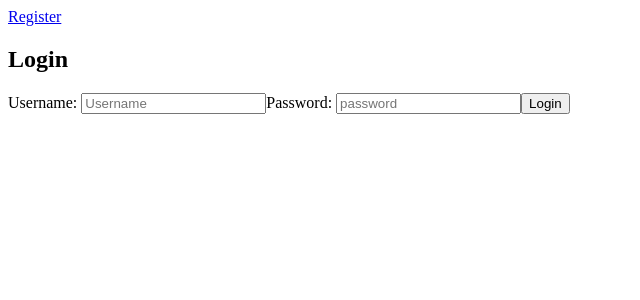
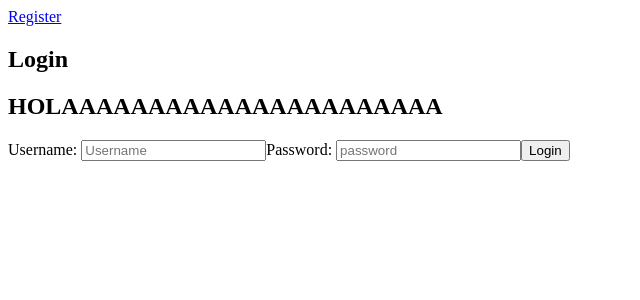
Before and after one commit to Tsammet/restaurantSCfr, a React (Create React App) app: page /Login in a window 1280 px wide. Shown: the top 300 px of the page, without its empty margins (0-640 px from the left). Built offline with nearby package versions, Linux system fonts and the light colour scheme.

Commit message:
HOLA PRUEBA

```diff
--- a/package.json
+++ b/package.json
@@ -9,7 +9,7 @@
     "react": "^18.3.1",
     "react-dom": "^18.3.1",
     "react-router-dom": "^6.28.0",
-    "react-scripts": "5.0.1",
+    "react-scripts": "^5.0.1",
     "web-vitals": "^2.1.4"
   },
   "scripts": {
--- a/src/user/login.js
+++ b/src/user/login.js
@@ -53,6 +53,8 @@ function Login(){
             <Link to="/Register">Register</Link>
 
             <h2>Login</h2>
+            <h2>HOLAAAAAAAAAAAAAAAAAAAAAA</h2>
+
 
 
             <form id="login" onSubmit={handleSubmit}>
```
Also changed, not shown: src/Templates/styles.css (added), 1 other file (tests, documents, lock files or other folders).
